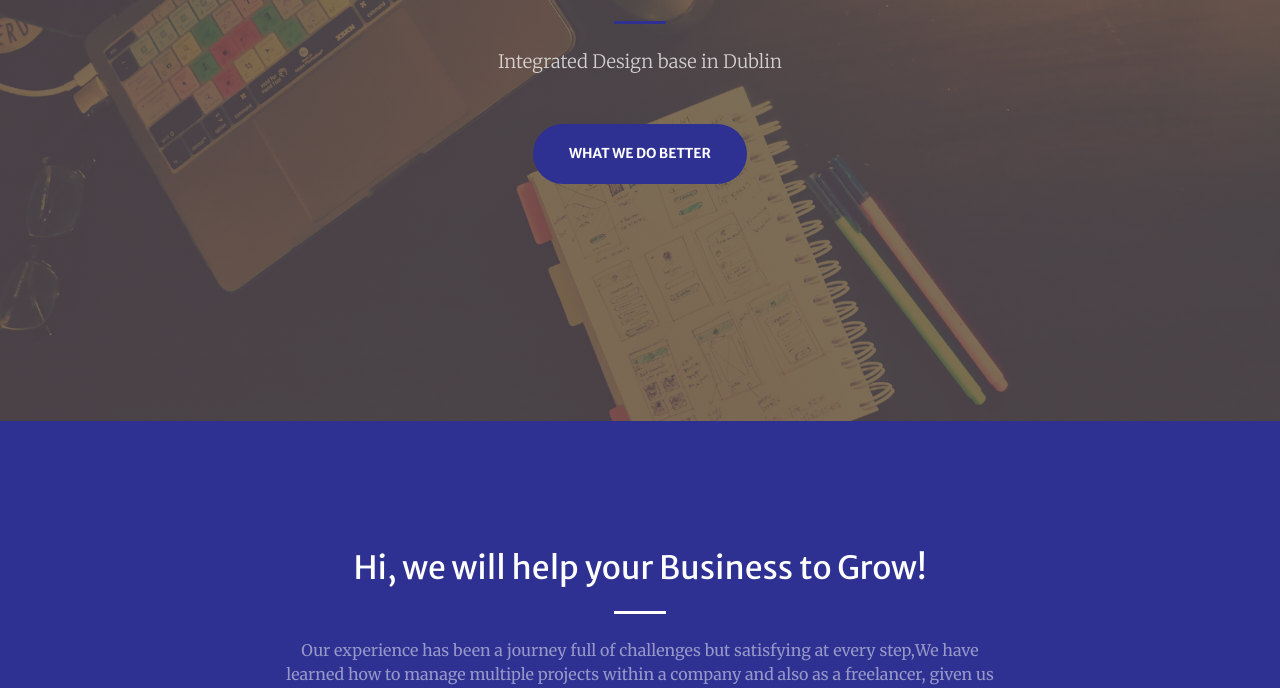
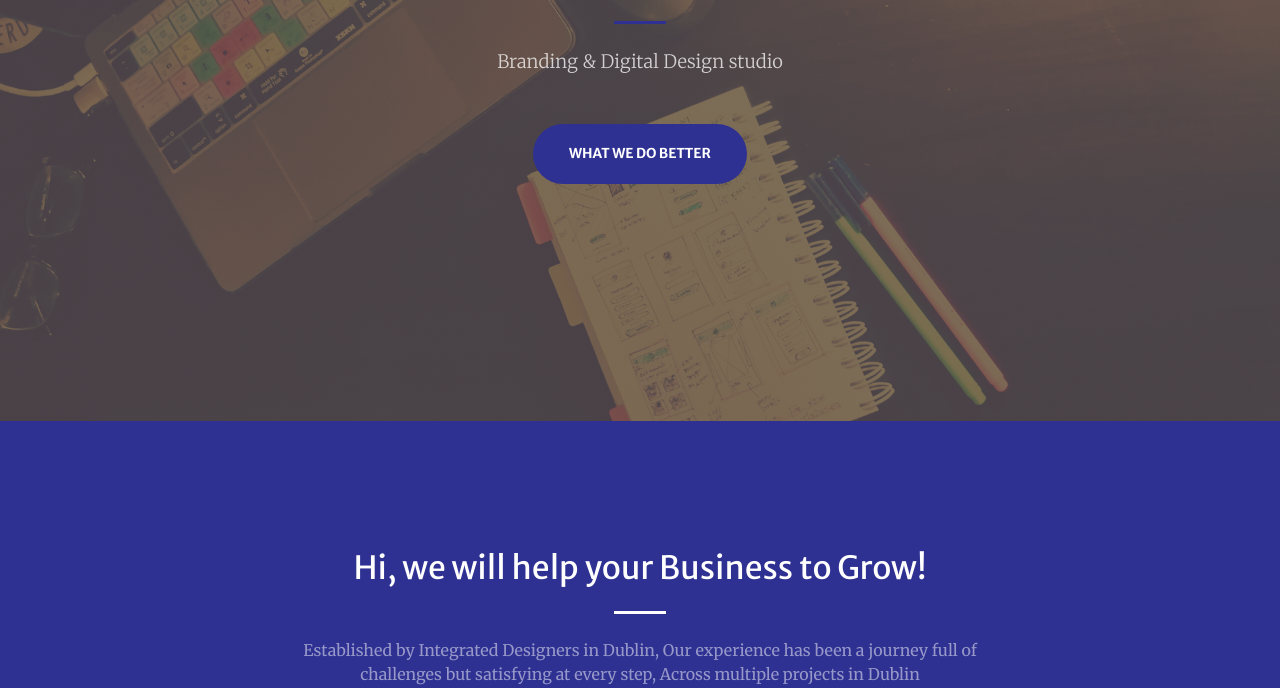
Before and after one commit to anajuls/2017102_ORTIZ-, a website: page views/index.html in a window 1280 px wide. Shown: the part 379-1067 px from the top of the page. Drawn offline with nearby package versions, Linux system fonts and the light colour scheme; files whose address does not match are found by name.

Commit message:
last change

```diff
--- a/views/index.html
+++ b/views/index.html
@@ -65,7 +65,7 @@
           <hr class="divider my-4">
         </div>
         <div class="col-lg-8 align-self-baseline">
-          <p class="text-white-75 font-weight-light mb-5">Integrated Design base in Dublin</p>
+          <p class="text-white-75 font-weight-light mb-5">Branding & Digital Design studio</p>
           <a class="btn btn-primary btn-xl js-scroll-trigger" href="#about">What we do Better</a>
         </div>
       </div>
@@ -79,9 +79,8 @@
         <div class="col-lg-8 text-center">
           <h2 class="text-white mt-0">Hi, we will help your Business to Grow!</h2>
           <hr class="divider light my-4">
-          <p class="text-white-50 mb-4">Our experience has been a journey full of challenges but satisfying at every step,We have learned how to manage multiple projects within a company and also as a freelancer, given us the sense of manage wisely the Design
-industry as a business in terms of deliveries, understanding consumer trends, to carry on clear ideas, to solve graphical problems creatively
-and effectively</p>
+          <p class="text-white-50 mb-4">Established by Integrated Designers in Dublin, Our experience has been a journey full of challenges but satisfying at every step, Across multiple projects in Dublin
+</p>
           <a class="btn btn-light btn-xl js-scroll-trigger" href="#services">Get Started!</a>
         </div>
       </div>
```
